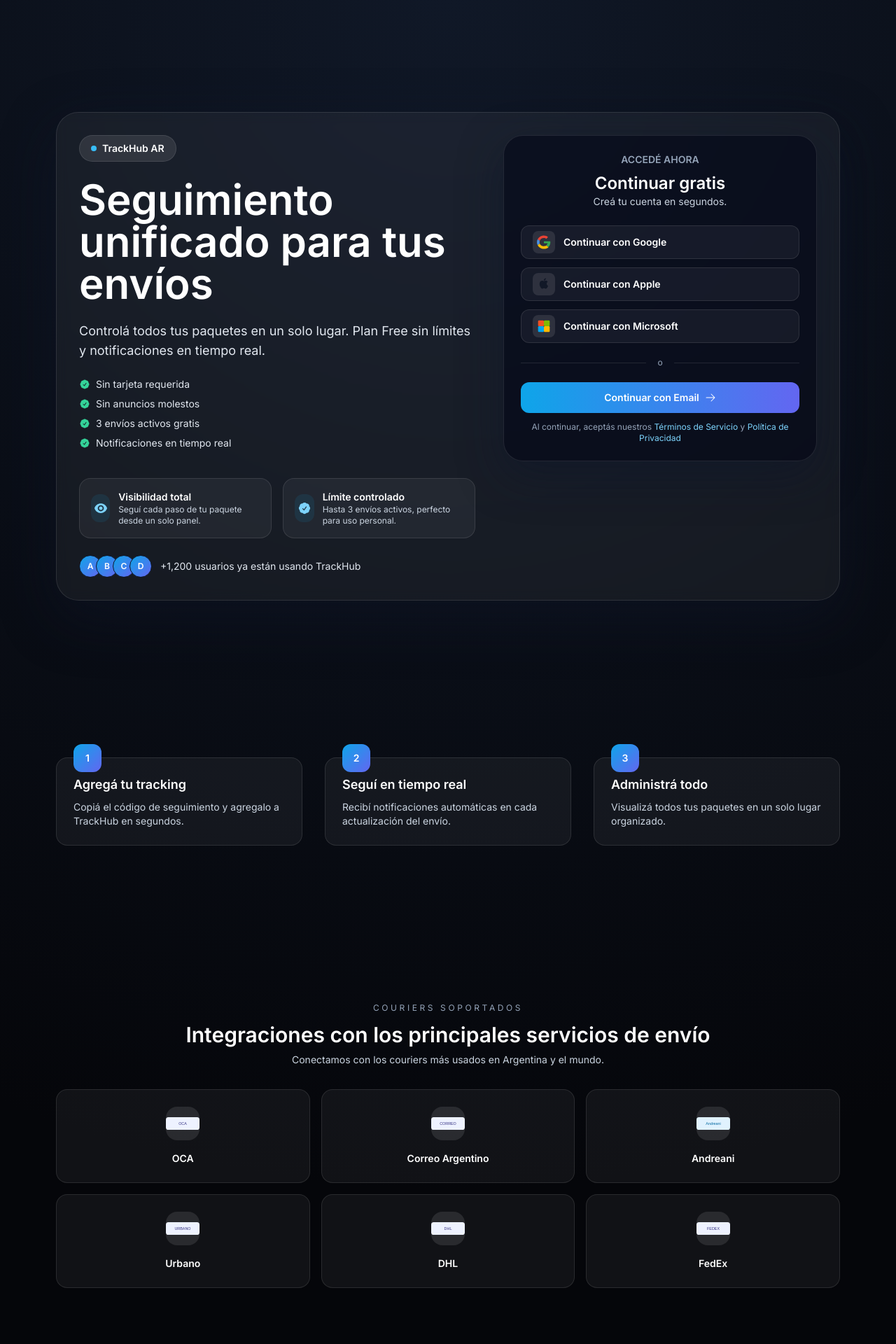
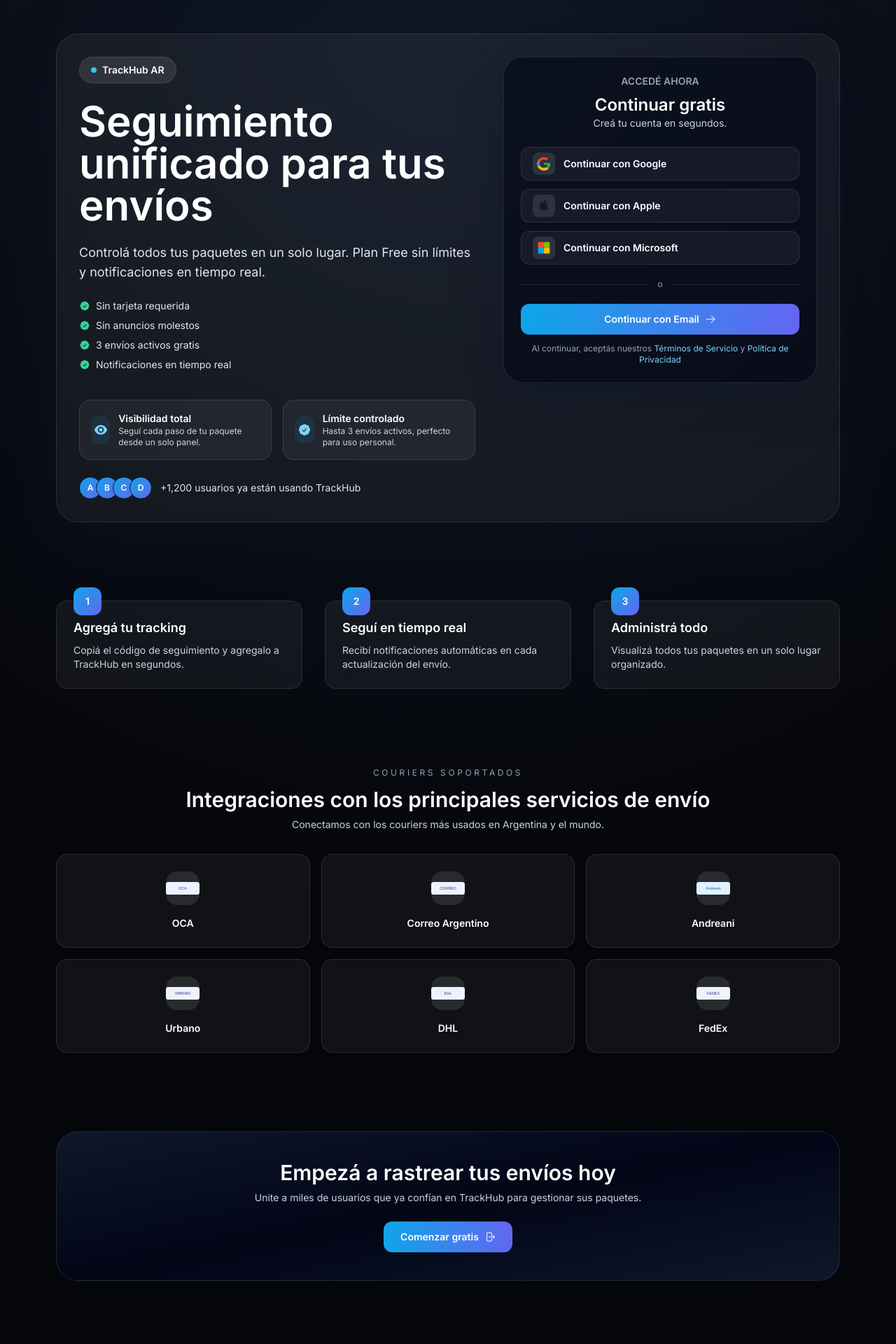
Before and after one commit to Mariano-Martinez/Proyecto-2, a Next.js app: page / in a window 1280 px wide. Shown: the top 1920 px of the page at 70% size. Built offline with nearby package versions, Linux system fonts and the light colour scheme.

Commit message:
Refine landing section spacing

```diff
--- a/src/app/page.tsx
+++ b/src/app/page.tsx
@@ -73,8 +73,8 @@ export default function HomePage() {
 
   return (
     <main className="min-h-screen bg-[radial-gradient(circle_at_top,_#101827,_#05060a_60%)] text-white">
-      <div className="mx-auto flex w-full max-w-6xl flex-col px-4 py-12">
-        <section className="py-16 md:py-28">
+      <div className="mx-auto flex w-full max-w-6xl flex-col space-y-16 px-4 py-12 md:space-y-28">
+        <section>
           <RevealSection className="rounded-[32px] border border-white/10 bg-white/5 p-8 shadow-[0_25px_80px_rgba(15,23,42,0.45)] backdrop-blur">
           <div className="flex flex-col items-center gap-10 lg:flex-row lg:items-start">
             <div className="flex-1 space-y-6">
@@ -179,7 +179,7 @@ export default function HomePage() {
           </RevealSection>
         </section>
 
-        <section className="py-16 md:py-28">
+        <section>
           <RevealSection className="grid gap-8 lg:grid-cols-3">
           {[
             { title: 'Agregá tu tracking', copy: 'Copiá el código de seguimiento y agregalo a TrackHub en segundos.' },
@@ -197,7 +197,7 @@ export default function HomePage() {
           </RevealSection>
         </section>
 
-        <section className="py-16 md:py-28">
+        <section>
           <RevealSection className="space-y-8">
           <div className="text-center">
             <p className="text-xs uppercase tracking-[0.3em] text-slate-400">Couriers soportados</p>
@@ -219,7 +219,7 @@ export default function HomePage() {
           </RevealSection>
         </section>
 
-        <section className="py-16 md:py-28">
+        <section>
           <RevealSection className="rounded-[32px] border border-white/10 bg-gradient-to-br from-slate-900 via-slate-950 to-slate-900 p-10 text-center">
           <h2 className="text-2xl font-semibold sm:text-3xl">Empezá a rastrear tus envíos hoy</h2>
           <p className="mt-2 text-sm text-slate-300">
@@ -238,7 +238,6 @@ export default function HomePage() {
           </RevealSection>
         </section>
 
-        <section className="py-16 md:py-28">
         <footer className="flex flex-col items-center justify-between gap-4 border-t border-white/10 py-8 text-xs text-slate-400 sm:flex-row">
           <div className="flex items-center gap-2">
             <span className="h-8 w-8 rounded-lg bg-gradient-to-br from-sky-500 to-indigo-500" />
@@ -250,7 +249,6 @@ export default function HomePage() {
             <span>Soporte</span>
           </div>
         </footer>
-        </section>
       </div>
     </main>
   );
```
Lines whose indentation alone changed are shown as unchanged.
